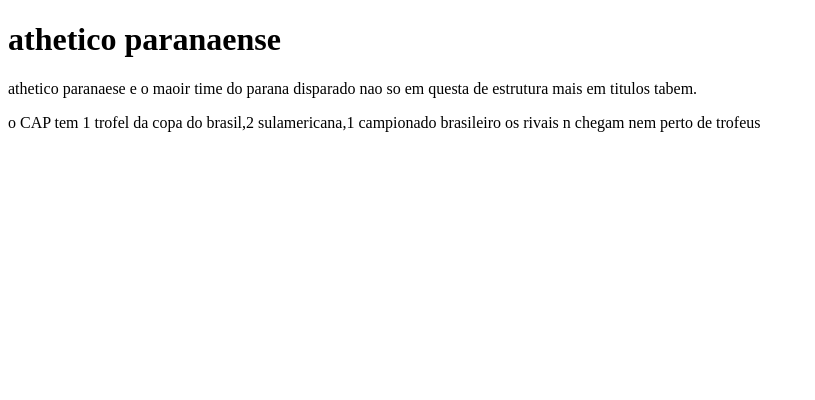
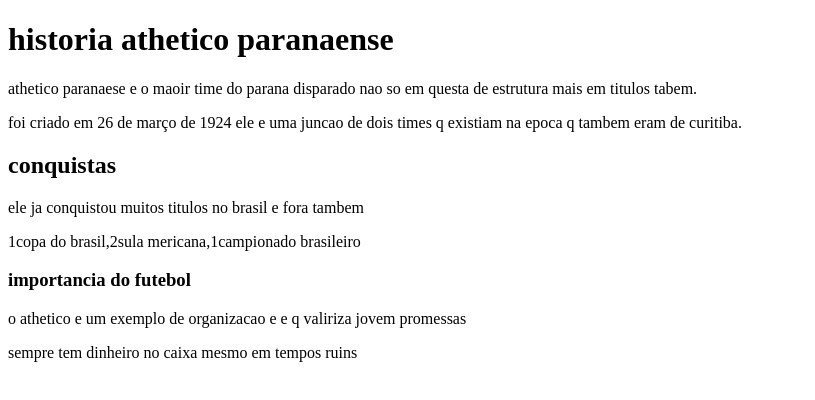
Before and after one commit to nicolasxx7/mm, a plain HTML site: page index.html in a window 1280 px wide. Shown: the whole page, without its empty margins (0-815 px from the left). Drawn offline with Linux system fonts and the light colour scheme.

Commit message:
Update index.html

```diff
--- a/index.html
+++ b/index.html
@@ -6,8 +6,16 @@
     <title>Document</title>
 </head>
 <body>
-<h1>athetico paranaense</h1>
+<h1>historia athetico paranaense</h1>
 <p>athetico paranaese e o maoir time do parana disparado nao so em questa de estrutura mais em titulos tabem.</p>
-<p>o CAP tem 1 trofel da copa do brasil,2 sulamericana,1 campionado brasileiro os rivais n chegam nem perto de trofeus </p>
+<p>foi criado em 26 de março de 1924 ele e uma juncao de dois times q existiam na epoca q tambem eram  de curitiba.</p>
+
+<h2>conquistas</h2>
+<p>ele ja conquistou muitos titulos no brasil e fora tambem </p>
+<p>1copa do brasil,2sula mericana,1campionado brasileiro </p>
+
+<h3>importancia do futebol</h3>
+<p>o athetico e um exemplo de organizacao e e q valiriza jovem promessas</p>
+<p>sempre tem dinheiro no caixa mesmo em tempos ruins </p>
 </body>
 </html>
```
